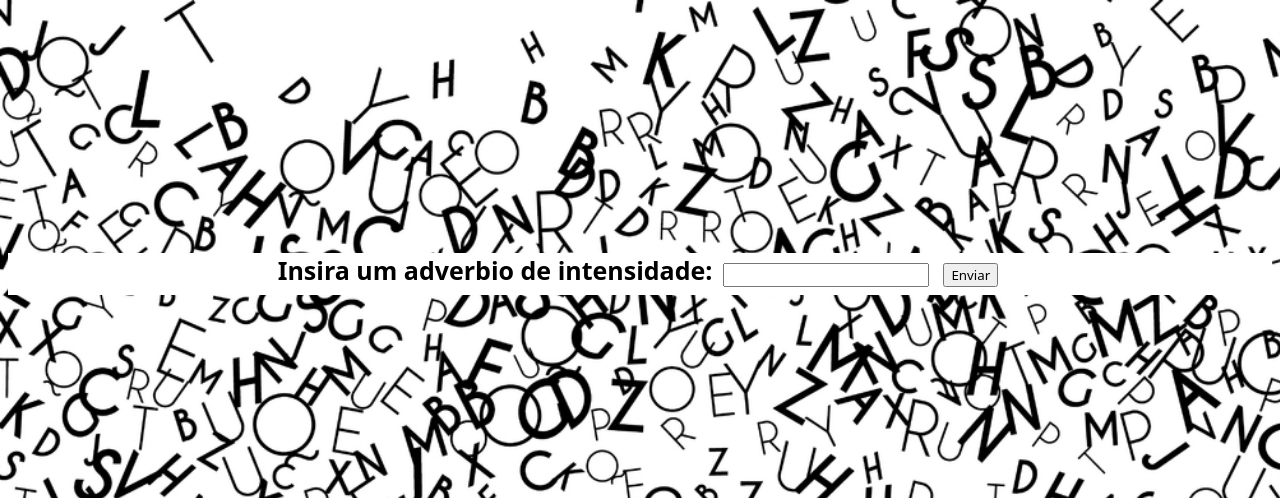
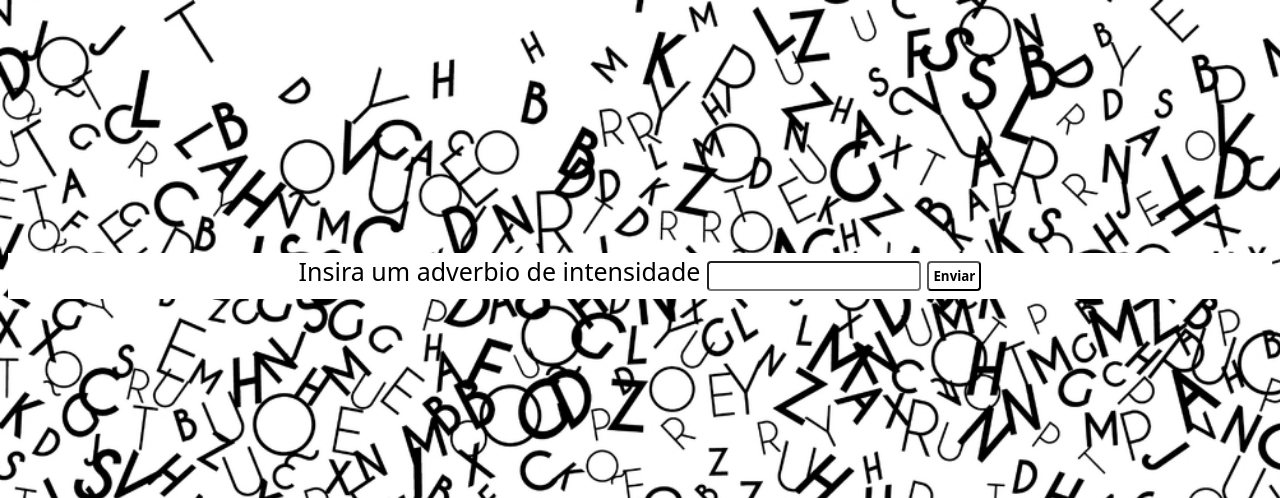
Before and after one commit to olokorre/CadaverDelicado, a Flask app: page / in a window 1280 px wide. Shown: the top 498 px of the page. Run offline with Flask 3, Linux system fonts and the light colour scheme.

Commit message:
Implementada reestilização

```diff
--- a/static/css/style.css
+++ b/static/css/style.css
@@ -13,12 +13,17 @@ body {
 
 #principal {
     margin-top: 20%;
-    font-weight: bolder;
+    font-weight: normal;
     font-size: 25px;
     background-color: white;
 }
 
 input,
 button {
-    margin: 8px 4px;
+    margin: 8px 0;
+    padding: 4px;
+    background-color: white;
+    color: black;
+    border-radius: 4px;
+    font-weight: bold;
 }
--- a/templates/index.html
+++ b/templates/index.html
@@ -8,11 +8,13 @@
         <div id="principal" align="center">
             <form method="POST">
                 <span>
-                    Insira um {{pedir}}:
+                    <label for="palavra-escolhida">Insira um {{pedir}}</label>
                     <input
+                        id="palavra-escolhida"
                         name="palavra-escolhida"
                         type="text"
                         autocomplete="off"
+                        required
                     />
                     <button type="submit">Enviar</button>
                 </span>
```
